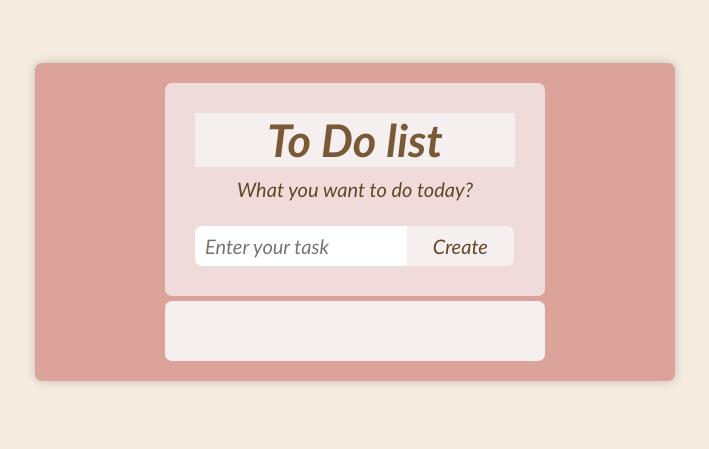
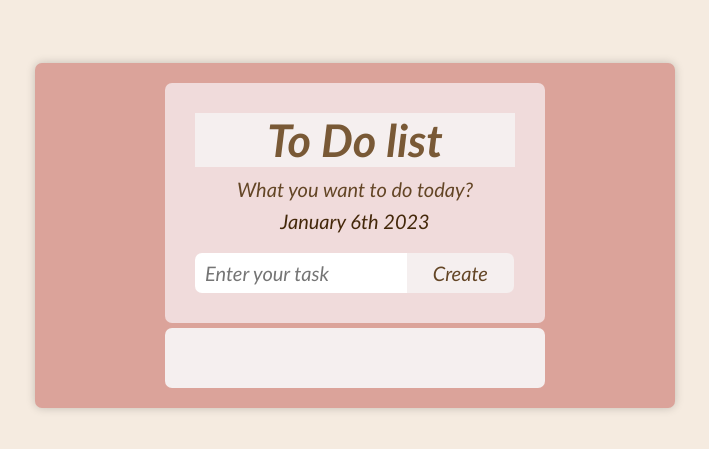
Before and after one commit to briyithhhh/To-do-list, a React (Create React App) app: page / in a window 1280 px wide. Shown: the part 137-586 px from the top of the page, without its empty margins (285-994 px from the left). Built offline with nearby package versions, Linux system fonts and the light colour scheme.

Commit message:
date-added

```diff
--- a/package.json
+++ b/package.json
@@ -7,6 +7,7 @@
     "@testing-library/react": "^13.4.0",
     "@testing-library/user-event": "^13.5.0",
     "formik": "^2.2.9",
+    "moment": "^2.29.4",
     "react": "^18.2.0",
     "react-dom": "^18.2.0",
     "react-icons": "^4.7.1",
--- a/src/assets/styles/todo.css
+++ b/src/assets/styles/todo.css
@@ -37,7 +37,7 @@
     font-family: 'Gill Sans', 'Gill Sans MT', Calibri, 'Trebuchet MS', sans-serif;
     font-style: italic;
     color: #634525;
-    margin-bottom: 20px;
+    margin-bottom: 8px;
     text-align: center;
     margin-top: 0;
     padding: 0;
@@ -201,7 +201,6 @@ input:focus {
 
 .completed {
     background-color: #5ac72879;
-
 }
 
 .completed ul li::before {
@@ -219,10 +218,11 @@ input:focus {
     color: rgb(134, 54, 8);
 }
 
-/* .arrow:active{
-    transform:rotate(360deg);
-    -ms-transform:rotate(360deg);
-    -moz-transform:rotate(360deg);
-    -webkit-transform:rotate(360deg);
-    -o-transform:rotate(360deg);
-} */
+.Form .date{
+    font-size: 20px;
+    font-family: 'Gill Sans', 'Gill Sans MT', Calibri, 'Trebuchet MS', sans-serif;
+    font-style: italic;
+    color: #44280a;
+    margin: 0;
+    margin-bottom: 15px;
+}
--- a/src/components/Todo.js
+++ b/src/components/Todo.js
@@ -5,6 +5,7 @@ import '../assets/styles/todo.css'
 import { Formik, Form, Field } from 'formik'
 import * as Yup from 'yup'
 import { RiArrowDownCircleLine } from 'react-icons/ri'
+import moment from 'moment'
 
 const validation = Yup.object().shape({
   todo: Yup.string()
@@ -75,6 +76,7 @@ export default function Todo () {
           <Form className='Form'>
             <h1>To Do list</h1>
             <p>What you want to do today?</p>
+            <p className='date'> {moment().format('MMMM Do YYYY')} </p>
             {errors.todo && touched.todo
               ? (
                 <div className='error'>{errors.todo}</div>
```
Also changed, not shown: 1 other file (tests, documents, lock files or other folders).
